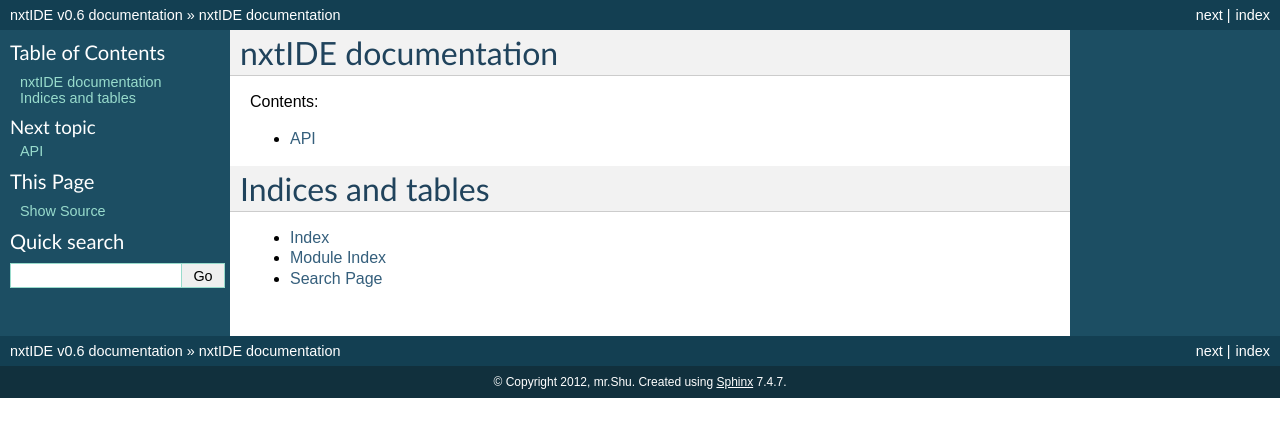
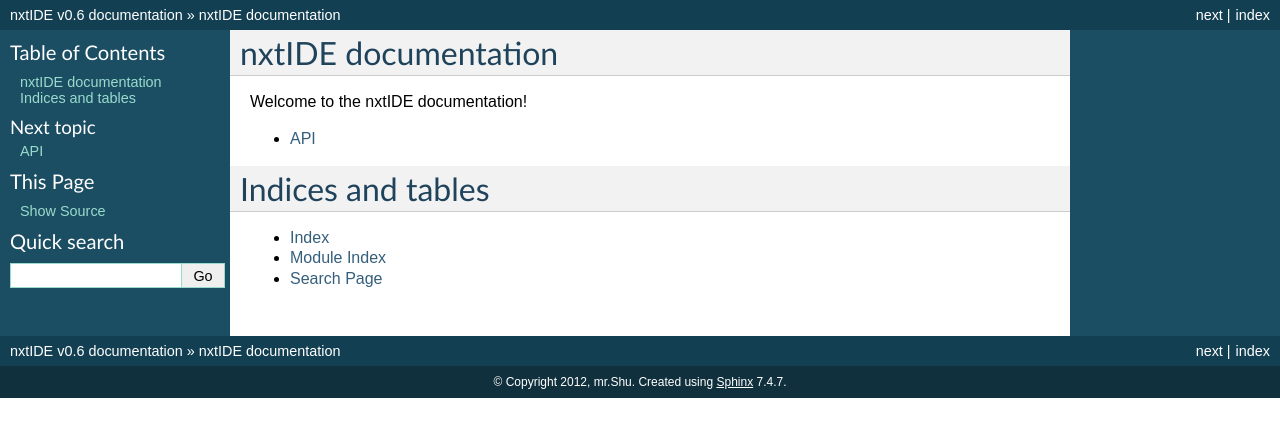
Before and after one commit to xlcteam/nxtIDE, a Sphinx documentation site: the page built from docs/source/index.rst, in a window 1280 px wide. Shown: the top 437 px of the page. Built offline with Sphinx 7.4.7, drawn with Linux system fonts in a browser that asks for light colours.

Commit message:
text changed

```diff
--- a/docs/source/api.rst
+++ b/docs/source/api.rst
@@ -1,4 +1,3 @@
-
 API
 ===
 
--- a/docs/source/index.rst
+++ b/docs/source/index.rst
@@ -1,7 +1,7 @@
 nxtIDE documentation
 ====================
 
-Contents:
+Welcome to the nxtIDE documentation!
 
 .. toctree::
    :maxdepth: 2
```
